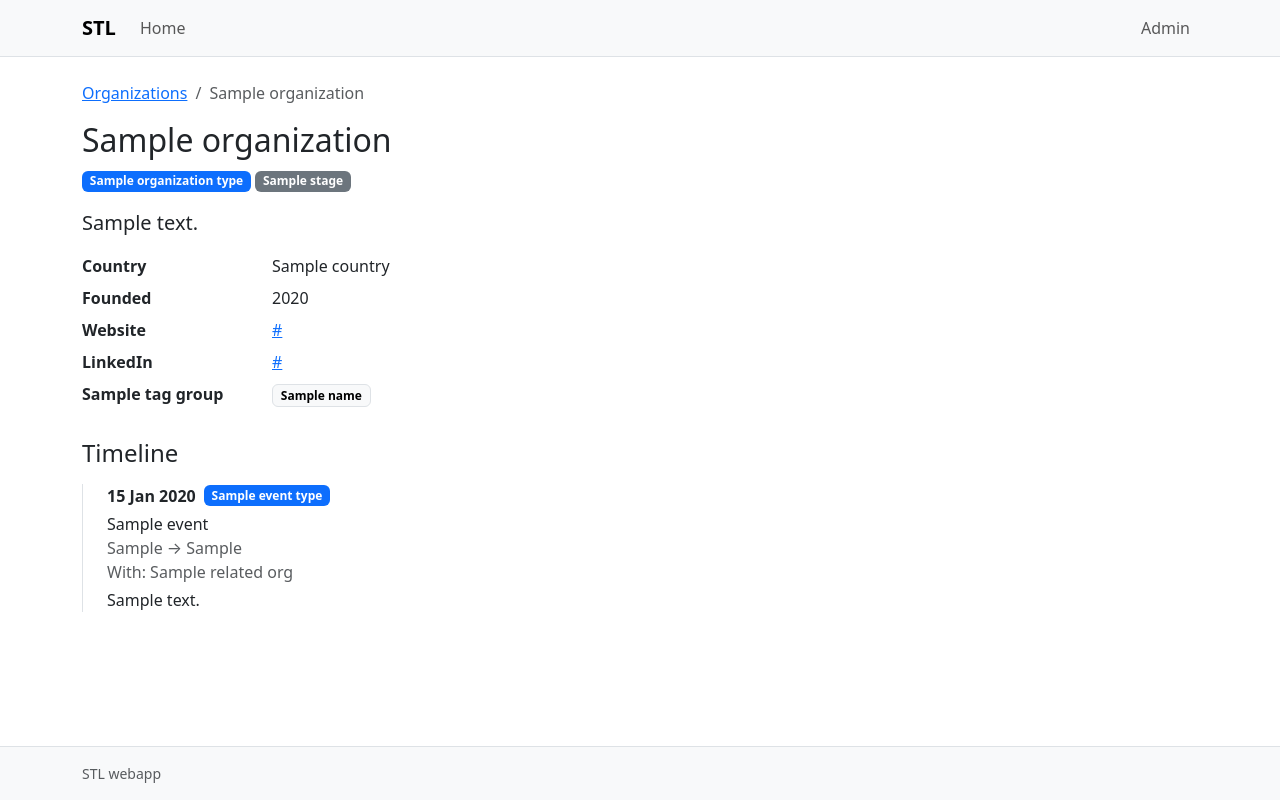
After one commit to carlosesteves/stl-webapp, a FastAPI app: template app/templates/public/organization.html in a window 1280 px wide. The commit adds this page. Run offline with FastAPI, Linux system fonts and the light colour scheme; the template is opened without the code that fills it: most values are stand-ins (such as "Sample title", 1, 10 or a date in 2020); some libraries are stand-ins or nearby versions.

Commit message:
Add public organization page with public events timeline

```diff
--- a/app/routers/public.py
+++ b/app/routers/public.py
@@ -1,4 +1,4 @@
-from fastapi import APIRouter, Depends, Request
+from fastapi import APIRouter, Depends, HTTPException, Request
 from sqlalchemy import select
 from sqlalchemy.orm import Session
 
@@ -15,3 +15,32 @@ def home(request: Request, session: Session = Depends(get_session)):
         select(Organization).where(Organization.is_published.is_(True)).order_by(Organization.name)
     ).all()
     return templates.TemplateResponse(request, "public/home.html", {"organizations": organizations})
+
+
+TAG_GROUPS = (
+    ("Area of impact", "area_of_impact"),
+    ("Category", "category"),
+    ("Technology", "technology"),
+    ("Sport focus", "sport_focus"),
+    ("Market", "market"),
+)
+
+
+@router.get("/organizations/{organization_id}")
+def organization_page(
+    request: Request, organization_id: int, session: Session = Depends(get_session)
+):
+    organization = session.get(Organization, organization_id)
+    if organization is None or not organization.is_published:
+        raise HTTPException(status_code=404, detail="Organization not found")
+    tag_groups = [
+        (label, [tag.name for tag in organization.tags_in(vocabulary)])
+        for label, vocabulary in TAG_GROUPS
+        if organization.tags_in(vocabulary)
+    ]
+    events = [event for event in organization.events if event.is_published]
+    return templates.TemplateResponse(
+        request,
+        "public/organization.html",
+        {"organization": organization, "tag_groups": tag_groups, "events": events},
+    )
--- a/app/templates/public/home.html
+++ b/app/templates/public/home.html
@@ -4,7 +4,7 @@
 <ul class="list-group">
   {% for organization in organizations %}
   <li class="list-group-item">
-    <strong>{{ organization.name }}</strong>
+    <a class="fw-semibold text-decoration-none" href="/organizations/{{ organization.id }}">{{ organization.name }}</a>
     {% if organization.description %}<div class="text-body-secondary">{{ organization.description }}</div>{% endif %}
   </li>
   {% else %}
--- /dev/null
+++ b/app/templates/public/organization.html
@@ -0,0 +1,75 @@
+{% extends "base.html" %}
+{% block title %}{{ organization.name }} | STL{% endblock %}
+{% block content %}
+<nav aria-label="breadcrumb">
+  <ol class="breadcrumb">
+    <li class="breadcrumb-item"><a href="/">Organizations</a></li>
+    <li class="breadcrumb-item active" aria-current="page">{{ organization.name }}</li>
+  </ol>
+</nav>
+
+<h1 class="h2 mb-2">{{ organization.name }}</h1>
+{% if organization.organization_type or organization.stage %}
+<p class="mb-3">
+  {% if organization.organization_type %}<span class="badge text-bg-primary">{{ organization.organization_type.name }}</span>{% endif %}
+  {% if organization.stage %}<span class="badge text-bg-secondary">{{ organization.stage.name }}</span>{% endif %}
+</p>
+{% endif %}
+{% if organization.description %}<p class="lead">{{ organization.description }}</p>{% endif %}
+
+<dl class="row mb-4">
+  {% if organization.country %}
+  <dt class="col-sm-3 col-lg-2">Country</dt><dd class="col-sm-9 col-lg-10">{{ organization.country }}</dd>
+  {% endif %}
+  {% if organization.founding_year %}
+  <dt class="col-sm-3 col-lg-2">Founded</dt><dd class="col-sm-9 col-lg-10">{{ organization.founding_year }}</dd>
+  {% endif %}
+  {% if organization.website %}
+  <dt class="col-sm-3 col-lg-2">Website</dt>
+  <dd class="col-sm-9 col-lg-10"><a href="{{ organization.website }}" target="_blank" rel="noopener noreferrer">{{ organization.website }}</a></dd>
+  {% endif %}
+  {% if organization.linkedin_url %}
+  <dt class="col-sm-3 col-lg-2">LinkedIn</dt>
+  <dd class="col-sm-9 col-lg-10"><a href="{{ organization.linkedin_url }}" target="_blank" rel="noopener noreferrer">{{ organization.linkedin_url }}</a></dd>
+  {% endif %}
+  {% for label, names in tag_groups %}
+  <dt class="col-sm-3 col-lg-2">{{ label }}</dt>
+  <dd class="col-sm-9 col-lg-10">{% for name in names %}<span class="badge text-bg-light border me-1">{{ name }}</span>{% endfor %}</dd>
+  {% endfor %}
+</dl>
+
+<h2 class="h4 mb-3">Timeline</h2>
+{% if events %}
+<ol class="list-unstyled border-start ps-4">
+  {% for event in events %}
+  <li class="mb-4" data-testid="event">
+    <div class="d-flex flex-wrap align-items-center gap-2 mb-1">
+      {% if event.event_date %}<span class="fw-semibold" data-testid="date">{{ event | event_date }}</span>{% endif %}
+      <span class="badge text-bg-primary" data-testid="type">{{ event.event_type.name }}</span>
+    </div>
+    <div data-testid="title">{{ event.title }}</div>
+    {% if event.old_value or event.new_value %}
+    <div class="text-body-secondary">{{ event.old_value or "–" }} &rarr; {{ event.new_value or "–" }}</div>
+    {% endif %}
+    {% if event.related_org or event.related_name %}
+    <div class="text-body-secondary">With:
+      {% if event.related_org and event.related_org.is_published %}<a href="/organizations/{{ event.related_org.id }}">{{ event.related_org.name }}</a>
+      {% else %}{{ event.related_org.name if event.related_org else event.related_name }}{% endif %}
+    </div>
+    {% endif %}
+    {% if event.funding_round %}
+    {% set round = event.funding_round %}
+    <div class="text-body-secondary">
+      {% if round.stage %}{{ round.stage.name }}{% endif %}
+      {% if round.amount_eur is not none %} · {{ round.amount_eur | eur }}{% endif %}
+      {% if round.investors %} · Investors: {{ round.investors | map(attribute="display_name") | join(", ") }}{% endif %}
+    </div>
+    {% endif %}
+    {% if event.description %}<div class="mt-1">{{ event.description }}</div>{% endif %}
+  </li>
+  {% endfor %}
+</ol>
+{% else %}
+<p class="text-body-secondary">No public events yet.</p>
+{% endif %}
+{% endblock %}
```
Also changed, not shown: tests/test_public_detail.py (added, +182 -0 lines).
